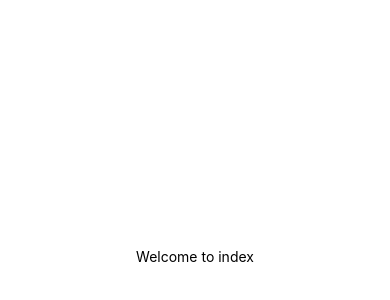
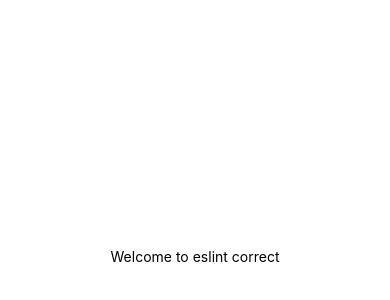
Before and after one commit to lyfunltd/CONVERTex, a React Native app: screen / in a window 390 px wide. Shown: the part 166-466 px from the top of the page. Built offline with nearby package versions, Linux system fonts and the light colour scheme.

Commit message:
finished project lint

```diff
--- a/app/index.js
+++ b/app/index.js
@@ -4,7 +4,7 @@
 export default function App() {
   return (
     <View style={styles.container}>
-      <Text>Welcome to index</Text>
+      <Text>Welcome to eslint correct</Text>
     </View>
   );
 }
```
Also changed, not shown: package.json (+10 -2 lines), .eslintrc.json (added), 1 other file (tests, documents, lock files or other folders).
